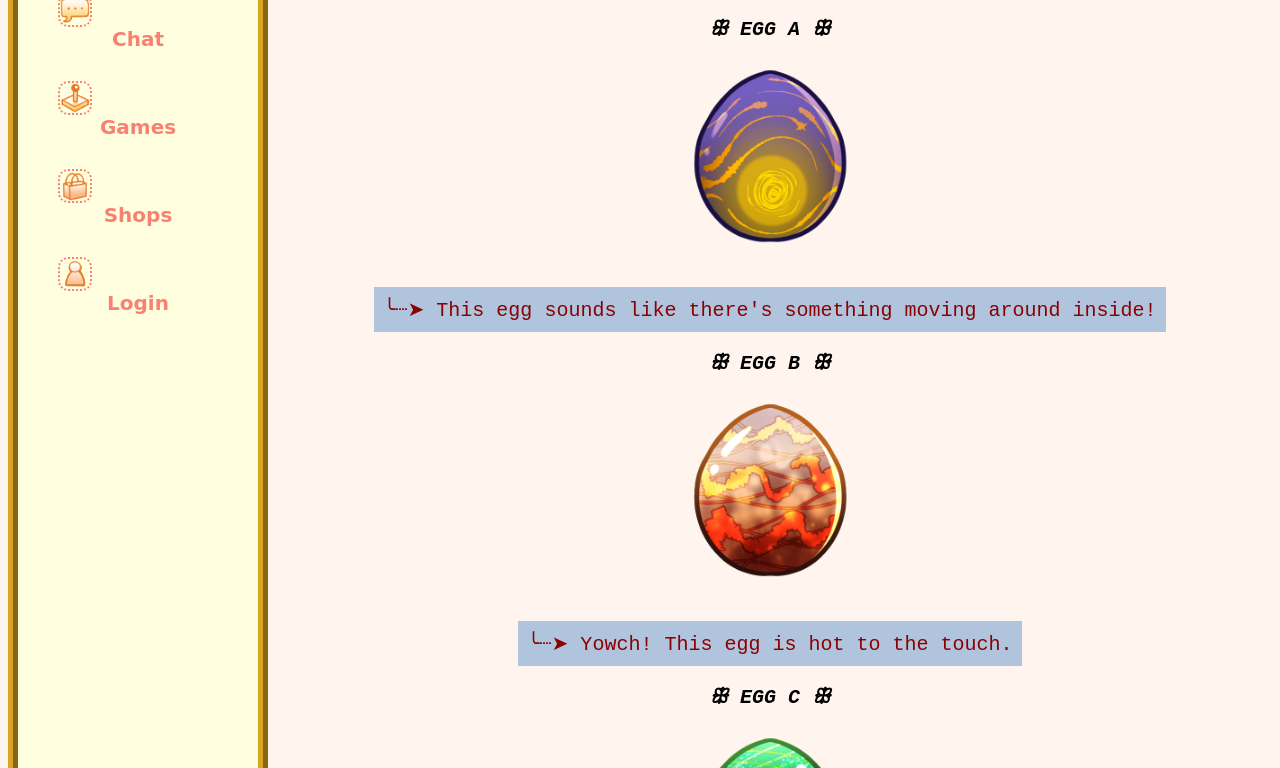
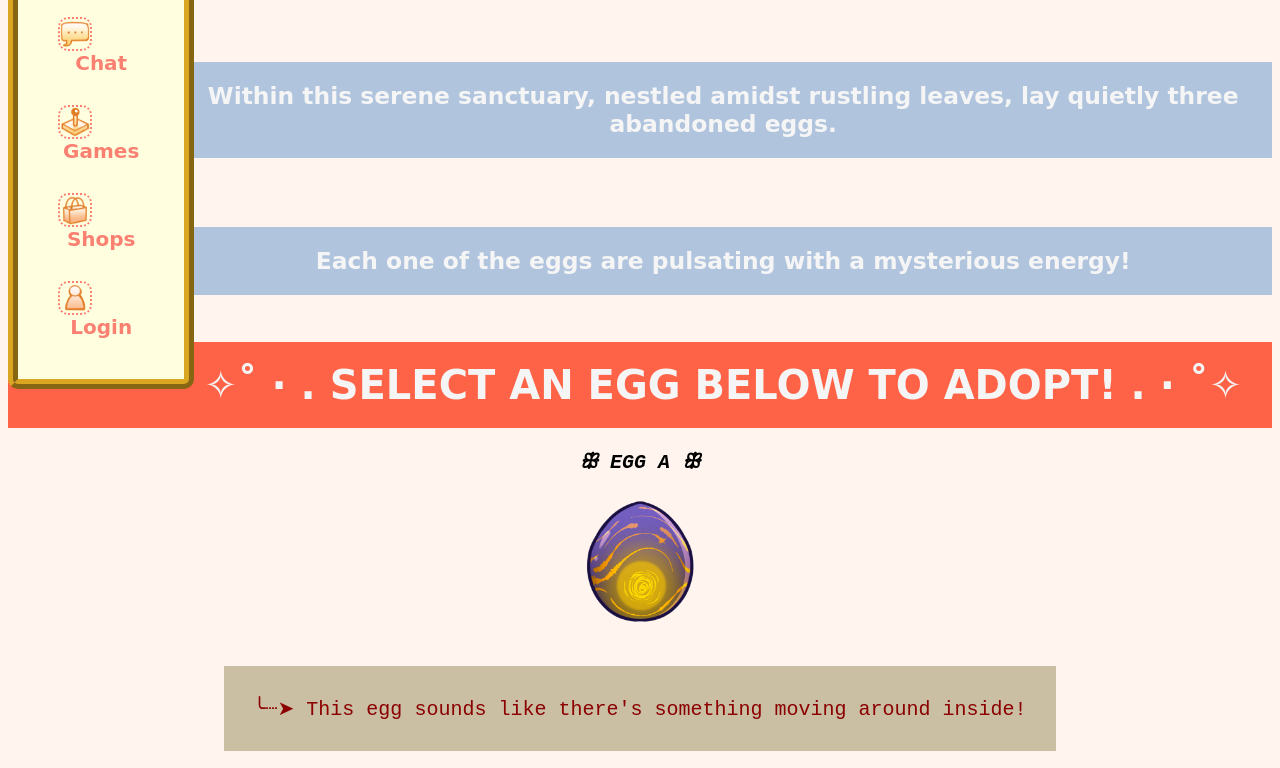
Before and after one commit to giak2/project1, a plain HTML site: page index.html in a window 1280 px wide. Shown: the part 468-1236 px from the top of the page. Drawn offline with Linux system fonts and the light colour scheme.

Commit message:
update 2

```diff
--- a/css/style.css
+++ b/css/style.css
@@ -7,12 +7,16 @@ body {
     text-align: center;
 }
 
+audio {
+    padding: 50px;
+}
+
 p {
     font-family: monospace;
     color: darkred;
-    background-color: lightsteelblue;
+    background-color: rgb(202, 190, 163);
     display: inline-block;
-    padding: 10px
+    padding: 30px
 }
 
 h1 {
@@ -33,18 +37,24 @@ h2 {
     color: gold;
 }
 
-img{
-    height: 180px;
-    display: flex;
-    flex-direction: column;
-    justify-content: center;
+h3 {
+    background-color: lightsteelblue;
+    font-family: cursive;
+    color: whitesmoke;
+    padding: 20px;
+}
+
+img {
+    width: 10%;
+    height: auto;
+    display: block;
     margin: 0 auto;
 }
 
 nav {
     font-family: cursive;
-    width: 200px;
-    height: 1600px;
+    width: 10%;
+    height: 100%;
     float: left;
     background-color: lightyellow;
     padding: 20px;
--- a/index.html
+++ b/index.html
@@ -24,16 +24,20 @@
         </ul>
     </nav>
 
-
     <a href="BLANK.html"><img src="media/images/YOLKPETSLOGO.png" alt="YOLKPETSLOGO"></a>
 
     <audio controls>
         <source src="media/audio/Those Eggs Aren't Dippy.mp3" type="audio/mpeg">
     </audio>
 
-    <br><p>♫ "Those Eggs Aren't Dippy" - Jack Stauber ♪</p></br>
+    <br>♫ "Those Eggs Aren't Dippy" - Jack Stauber ♪</br>
+
+    <br><h3>✎ In the heart of Yolkshire, where the sun kisses the horizon each morning, lies a tranquil glade guarded by ancient trees.</h3></br>
+    <h3>Within this serene sanctuary, nestled amidst rustling leaves, lay quietly three abandoned eggs.</h3>
+    <br><h3>Each one of the eggs are pulsating with a mysterious energy!</h3></br>
+
     <header>
-    <h1>✧˚ · .CHOOSE AN EGG BELOW TO ADOPT!. · ˚✧</h1>
+    <h1>✧˚ · . SELECT AN EGG BELOW TO ADOPT! . · ˚✧</h1>
     </header>
 
     <br><em><b>ꕥ EGG A ꕥ</b></em></br>
@@ -47,5 +51,7 @@
     <br><em><b>ꕥ EGG C ꕥ</b></em></br>
     <br><a href="html/egg-care.html"><img src="media/images/egg-c.png" alt="EGG C"></a></br>
     <p>╰┈➤ This egg seems to glow in the dark!</p>
+
+    <br><h3>Which one will you choose? :)</h3></br>
 </body>
 </html>
```
